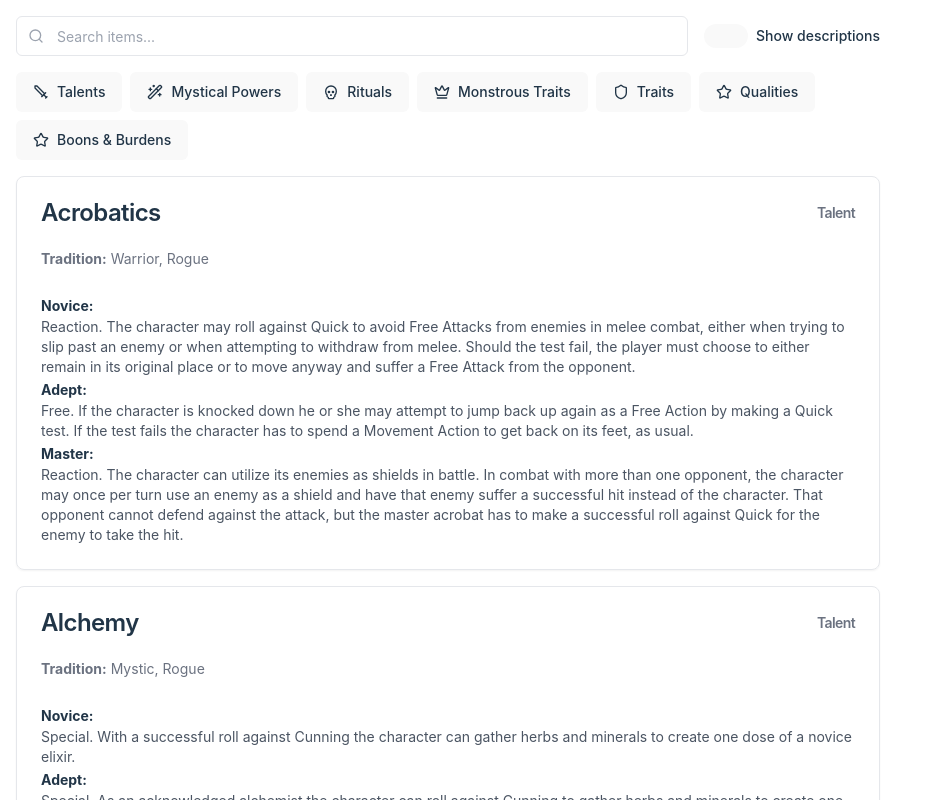
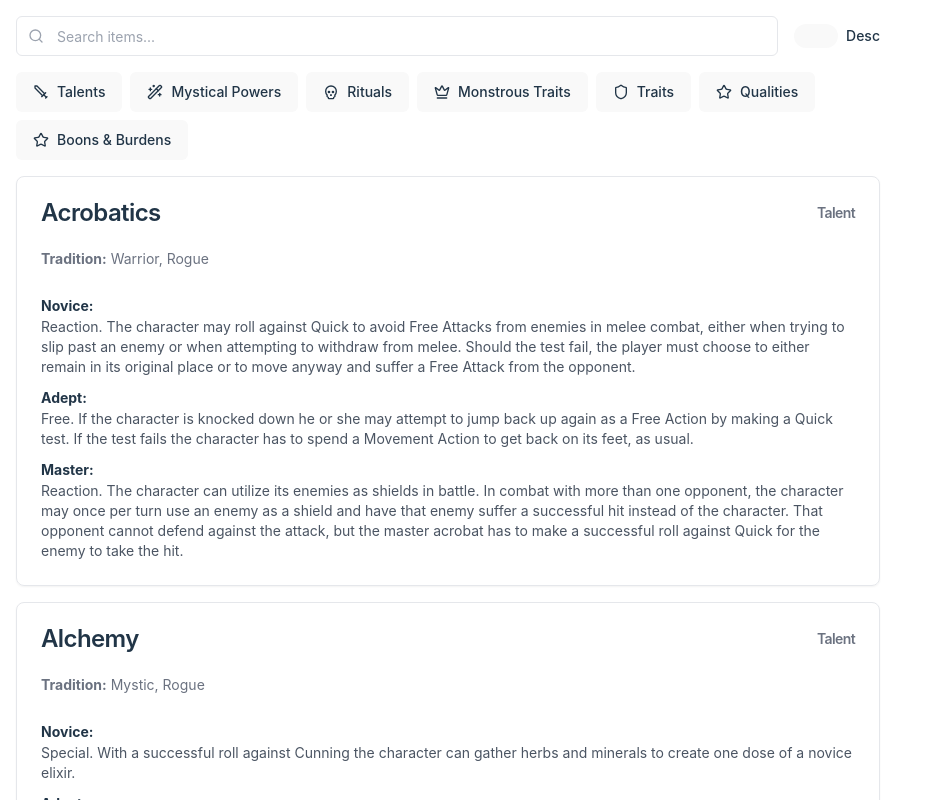
Before and after one commit to dokker/json-lookup, a React (Vite) app: page / in a window 1280 px wide. Shown: the top 800 px of the page, without its empty margins (0-927 px from the left). Built offline with nearby package versions, Linux system fonts and the light colour scheme.

Commit message:
fix tailwind auto generate css rules

```diff
--- a/src/App.jsx
+++ b/src/App.jsx
@@ -1,5 +1,5 @@
 import JsonLookup from './components/JsonLookup'
-import './index.css';
+//import './index.css';
 
 function App() {
   return (
--- a/src/components/JsonLookup.tsx
+++ b/src/components/JsonLookup.tsx
@@ -82,7 +82,7 @@ const JsonLookup = () => {
               checked={showDescriptions}
               onCheckedChange={setShowDescriptions}
             />
-            <Label htmlFor="show-descriptions">Show descriptions</Label>
+            <Label htmlFor="show-descriptions">Desc</Label>
           </div>
         </div>
 
--- a/tailwind.config.js
+++ b/tailwind.config.js
@@ -3,97 +3,9 @@ module.exports = {
   darkMode: ["class"],
   content: [
     './pages/**/*.{js,jsx}',
-    './components/**/*.{js,jsx}',
-    './app/**/*.{js,jsx}',
-    './src/**/*.{js,jsx}',
-  ],
-  safelist: [
-    'min-h-screen',
-    'max-w-4xl',
-    'mx-auto',
-    'p-4',
-    'space-y-4',
-    'flex',
-    'gap-4',
-    'items-center',
-    'relative',
-    'flex-1',
-    'space-x-2',
-    'flex-wrap',
-    'gap-2',
-    'lucide',
-    'lucide-search',
-    'absolute',
-    'left-3',
-    'top-3',
-    'h-4',
-    'w-4',
-    'text-gray-400',
-    'flex',
-    'h-10',
-    'w-full',
-    'rounded-md',
-    'border',
-    'border-input',
-    'bg-background',
-    'px-3',
-    'py-2',
-    'text-sm',
-    'ring-offset-background',
-    'file:border-0',
-    'file:bg-transparent',
-    'file:text-sm',
-    'file:font-medium',
-    'placeholder:text-muted-foreground',
-    'focus-visible:outline-none',
-    'focus-visible:ring-2',
-    'focus-visible:ring-ring',
-    'focus-visible:ring-offset-2',
-    'disabled:cursor-not-allowed',
-    'disabled:opacity-50',
-    'pl-10',
-    'pr-10',
-    'peer',
-    'inline-flex',
-    'h-6',
-    'w-11',
-    'shrink-0',
-    'cursor-pointer',
-    'items-center',
-    'rounded-full',
-    'border-2',
-    'border-transparent',
-    'transition-colors',
-    'data-[state=checked]:bg-primary',
-    'data-[state=unchecked]:bg-input',
-    'font-medium',
-    'leading-none',
-    'peer-disabled:cursor-not-allowed',
-    'peer-disabled:opacity-70',
-    'justify-center',
-    'whitespace-nowrap',
-    'hover:bg-accent',
-    'hover:text-accent-foreground',
-    'px-4',
-    'gap-2',
-    'rounded-lg',
-    'bg-card',
-    'text-card-foreground',
-    'shadow-sm',
-    'overflow-hidden',
-    'flex-col',
-    'space-y-1.5',
-    'p-6',
-    'text-2xl',
-    'font-semibold',
-    'tracking-tight',
-    'justify-between',
-    'text-gray-500',
-    'capitalize',
-    'pt-0',
-    'space-y-4',
-    'pt-2',
-    'text-gray-600',
+    './components/**/*.{js,jsx,tsx}',
+    './app/**/*.{js,jsx,tsx}',
+    './src/**/*.{js,jsx,tsx}',
   ],
   theme: {
     extend: {},
```
